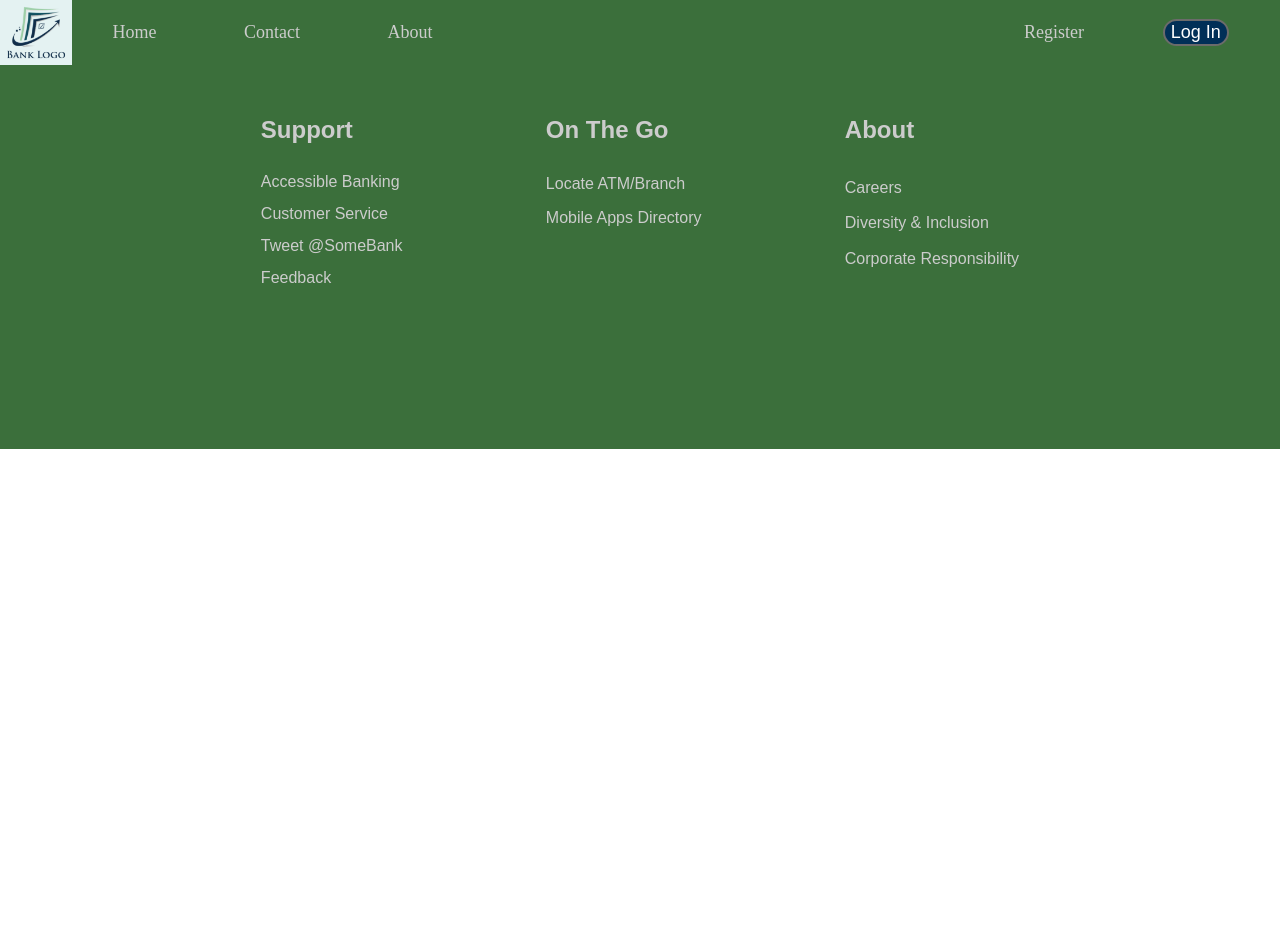
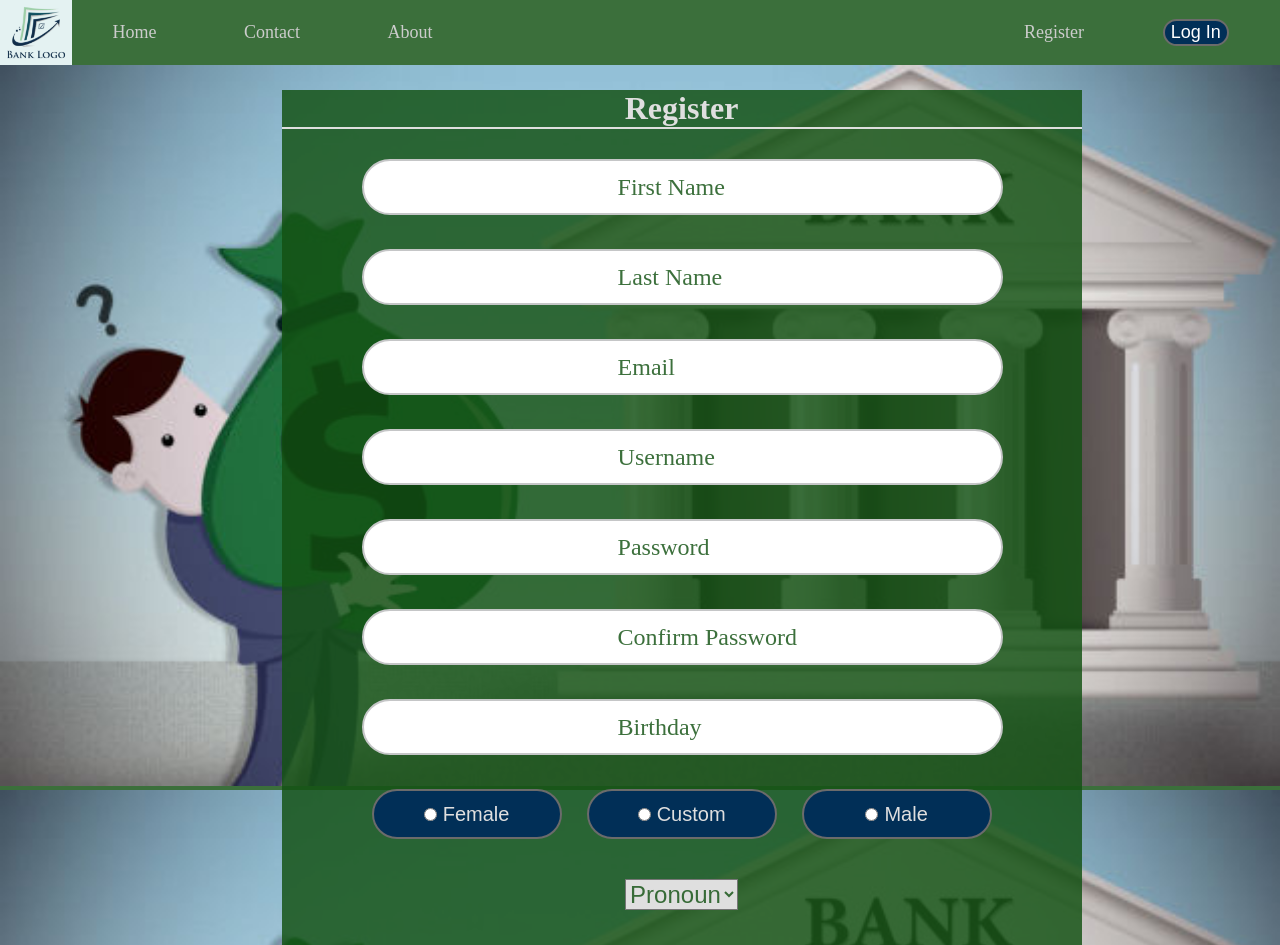
Before and after one commit to Tasheem/bankingapp-client-v2, an Angular app: page /register in a window 1280 px wide. Before the commit this address led to /. Shown: the top 945 px of the page. Before the commit the page ends 800 px from the top, so only its background shows below. Built offline with nearby package versions, Linux system fonts and the light colour scheme.

Commit message:
Create input and register components

```diff
--- a/src/app/app-routing.module.ts
+++ b/src/app/app-routing.module.ts
@@ -1,12 +1,14 @@
 import { NgModule } from '@angular/core';
 import { RouterModule, Routes } from '@angular/router';
 import { DepositWithdrawComponent } from './deposit-withdraw/deposit-withdraw.component';
+import { RegisterComponent } from './register/register.component';
 import { SupportingImageComponent } from './supporting-image/supporting-image.component';
 import { TransactionComponent } from './transaction/transaction.component';
 
 const routes: Routes = [
   { path: 'transactions', component: TransactionComponent },
   { path: 'perform-transaction', component: DepositWithdrawComponent },
+  { path: 'register', component: RegisterComponent },
   { path: '', component: SupportingImageComponent }
 ];
 
--- a/src/app/app.module.ts
+++ b/src/app/app.module.ts
@@ -13,6 +13,8 @@ import { HamburgerMenuComponent } from './hamburger-menu/hamburger-menu.componen
 import { TransactionComponent } from './transaction/transaction.component';
 import { DepositWithdrawComponent } from './deposit-withdraw/deposit-withdraw.component';
 import { BackgroundImageComponent } from './background-image/background-image.component';
+import { RegisterComponent } from './register/register.component';
+import { InputComponent } from './input/input.component';
 
 @NgModule({
   declarations: [
@@ -24,7 +26,9 @@ import { BackgroundImageComponent } from './background-image/background-image.co
     HamburgerMenuComponent,
     TransactionComponent,
     DepositWithdrawComponent,
-    BackgroundImageComponent
+    BackgroundImageComponent,
+    RegisterComponent,
+    InputComponent
   ],
   imports: [
     BrowserModule,
--- /dev/null
+++ b/src/app/input/input.component.css
@@ -0,0 +1,81 @@
+.input-comp-container {
+    position: relative;
+    width: 100%;
+    height: 100%;
+}
+
+#input-comp-err {
+    font-size: 1.5vmax;
+    color: red;
+    margin-left: 2%;
+}
+
+.input-comp-field {
+    width: 99%;
+    height: 100%;
+    border-radius: 80px;
+    border-style: solid;
+    border-color: rgb(197, 198, 199);
+    font-size: 3.5vh;
+    text-align: center;
+}
+
+.input-comp-placeholder-container {
+    position: absolute;
+    transition-property: left top;
+    transition-duration: 1.2s;
+    transition-delay: 0s;
+    top: 29%;
+    left: 40%;
+}
+
+.input-comp-placeholder-container-onfocus {
+    transition-property: left top;
+    transition-duration: 1.2s;
+    transition-delay: 0s;
+    left: 80%;
+    top: 34%;
+}
+
+.input-comp-placeholder {
+    font-size: 1.5em;
+    color: var(--app-green);
+    transition-property: transform font-size color;
+    transition-duration: 1.2s;
+    transition-delay: 0s;
+}
+
+.input-comp-placeholder-onfocus {
+    font-size: 1.2em;
+    transition-property: transform font-size color;
+    transition-duration: 1.2s;
+    transition-delay: 0s;
+    transform: translateY(-15px);
+}
+
+.input-comp-arrow {
+    position: relative;
+    color: var(--app-green);
+    border-style: hidden;
+    border-radius: 80px;
+    font-size: 1.2em;
+    top: 1px;
+    color: var(--app-green);
+    transition-property: color;
+    transition-duration: 1.2s;
+    transition-delay: 0s;
+    animation-name: moving-arrow;
+    animation-iteration-count: infinite;
+    animation-duration: 1s;
+    animation-direction: alternate-reverse;
+}
+
+@keyframes moving-arrow {
+    from {
+        left: 0%;
+    }
+
+    to {
+        left: -5%;
+    }
+}
--- /dev/null
+++ b/src/app/input/input.component.html
@@ -0,0 +1,18 @@
+<small *ngIf="isClear && touched" id="input-comp-err">The {{ fieldName }} field is required</small>
+<div class="input-comp-container">
+    <input type="text" name="userInput" #userInput
+    (focus)="handleFocus()" (blur)="handleBlur(userInput.value)"
+    class="input-comp-field">
+
+    <div class="input-comp-placeholder-container"
+    [class.input-comp-placeholder-container-onfocus]="inFocus || !isClear">
+        <span *ngIf="inFocus || !isClear"
+        [class.input-comp-arrow]="inFocus || !isClear" class="input-comp-arrow">
+            &#8592;
+        </span>
+        <span class="input-comp-placeholder"
+        [class.input-comp-placeholder-onfocus]="inFocus || !isClear">
+            {{ fieldName }}
+        </span>
+    </div>
+</div>
--- /dev/null
+++ b/src/app/input/input.component.ts
@@ -0,0 +1,33 @@
+import { Component, Input, OnInit } from '@angular/core';
+import { FormControl } from '@angular/forms';
+
+@Component({
+  selector: 'app-input',
+  templateUrl: './input.component.html',
+  styleUrls: ['./input.component.css']
+})
+export class InputComponent implements OnInit {
+  @Input() fieldName: string | undefined;
+  public inFocus: boolean;
+  public isClear: boolean;
+  public touched: boolean;
+
+  constructor() {
+    this.inFocus = false;
+    this.isClear = true;
+    this.touched = false;
+  }
+
+  ngOnInit(): void {
+  }
+
+  public handleFocus(): void {
+    this.inFocus = true;
+  }
+
+  public handleBlur(inputValue: string): void {
+    this.inFocus = false;
+    this.isClear = inputValue.length === 0 ? true : false;
+    this.touched = true;
+  }
+}
--- a/src/app/navbar/navbar.component.html
+++ b/src/app/navbar/navbar.component.html
@@ -19,7 +19,7 @@
 
     <ng-template #elseBlock>
         <ul class="account-links">
-            <li class="account-item"><a href="#">Register</a></li>
+            <li class="account-item"><a routerLink="/register">Register</a></li>
             <li class="account-item btn"><button class="login-button"><a href="#">Log In</a></button></li>
         </ul>
     </ng-template>
--- /dev/null
+++ b/src/app/register/register.component.css
@@ -0,0 +1,110 @@
+.register-page-container {
+    --app-green: rgba(19, 82, 19, 0.829);
+    --app-white: rgb(223, 223, 223);
+    --app-blue: rgb(1, 47, 87);
+    background-color: var(--app-green);
+}
+
+.register-form-container {
+    position: absolute;
+    top: 90px;
+    left: 22%;
+    width: 800px;
+    height: 1000px;
+    background-color: var(--app-green);
+    display: flex;
+    flex-direction: column;
+    align-items: center;
+}
+
+.register-heading {
+    color: var(--app-white);
+}
+
+.register-separator {
+    position: relative;
+    width: 100%;
+    height: 2px;
+    background-color: var(--app-white);
+    margin-bottom: 30px;
+}
+
+.register-form {
+    width: 100%;
+    height: 90%;
+    display: flex;
+    flex-direction: column;
+    align-items: center;
+}
+
+.input-container {
+    width: 80%;
+    height: 50px;
+    margin-bottom: 20px;
+}
+
+.input-field {
+    position: relative;
+    top: 15%;
+    width: 99%;
+    height: 70%;
+    border-radius: 80px;
+    border-style: solid;
+    border-color: rgb(197, 198, 199);
+}
+
+#input-field {
+    position: absolute;
+    top: 30%;
+    left: 35%;
+}
+
+.radio-container {
+    width: 620px;
+    height: 50px;
+    display: flex;
+    justify-content: space-between;
+}
+
+.radio-buttons {
+    border-style: solid;
+    color: var(--app-white);
+    border-radius: 80px;
+    border-color: rgb(107, 107, 107);
+    background-color: var(--app-blue);
+    width: 190px;
+    height: 100%;
+    cursor: pointer;
+}
+
+.radio-buttons label {
+    margin-left: 6px;
+    font-size: 20px;
+}
+
+#pronoun-select {
+    margin-top: 40px;
+    font-size: x-large;
+    background-color: var(--app-white);
+    color: var(--app-green);
+}
+
+.register-btn {
+    font-size: x-large;
+    border-style: solid;
+    background-color: var(--app-blue);
+    border-radius: 80px;
+    color: rgb(255, 255, 255);
+    cursor: pointer;
+    margin-top: 40px;
+}
+
+.register-btn:hover {
+    box-shadow: 0px 0px 5px 5px var(--app-blue);
+}
+
+app-input {
+    width: 80%;
+    height: 50px;
+    margin-bottom: 40px;
+}
--- /dev/null
+++ b/src/app/register/register.component.html
@@ -0,0 +1,39 @@
+<div class="register-page-container">
+    <background-image></background-image>
+    <background-image></background-image>
+
+    <div class="register-form-container">
+        <h1 class="register-heading">Register</h1>
+        <div class="register-separator"></div>
+
+        <form class="register-form" [formGroup]="registerForm" (ngSubmit)="onSubmit()">
+            <app-input *ngFor="let field of fields" [fieldName]="field"></app-input>
+
+            <div class="radio-container">
+                <button id="btn-female" class="radio-buttons">
+                    <input type="radio" id="radio-female" value="Female">
+                    <label for="radio-female">Female</label>
+                </button>
+
+                <button id="btn-custom" class="radio-buttons">
+                    <input type="radio" id="radio-custom" value="Custom">
+                    <label for="radio-custom">Custom</label>
+                </button>
+
+                <button id="btn-male" class="radio-buttons">
+                    <input type="radio" id="radio-male" value="Male">
+                    <label for="radio-male">Male</label>
+                </button>
+            </div>
+
+            <select name="pronoun" id="pronoun-select">
+                <option value="Default">Pronoun</option>
+                <option value="She">She</option>
+                <option value="He">He</option>
+                <option value="They">They</option>
+            </select>
+
+            <button type="submit" class="register-btn">Register</button>
+        </form>
+    </div>
+</div>
--- /dev/null
+++ b/src/app/register/register.component.ts
@@ -0,0 +1,37 @@
+import { Component, OnInit } from '@angular/core';
+import { FormGroup } from '@angular/forms';
+
+@Component({
+  selector: 'app-register',
+  templateUrl: './register.component.html',
+  styleUrls: ['./register.component.css']
+})
+export class RegisterComponent implements OnInit {
+  public registerForm: FormGroup
+  public firstNameFieldName: string;
+  public lastNameFieldName: string;
+  public fields: string[]
+
+  constructor() {
+    this.registerForm = new FormGroup({
+
+    });
+
+    this.fields = [
+      'First Name',
+      'Last Name',
+      'Email',
+      'Username',
+      'Password',
+      'Confirm Password',
+      'Birthday'
+    ]
+    this.firstNameFieldName = 'First Name';
+    this.lastNameFieldName = 'Last Name';
+  }
+
+  ngOnInit(): void {
+  }
+
+  public onSubmit(): void {}
+}
```
Also changed, not shown: 2 other files (tests, documents, lock files or other folders).
